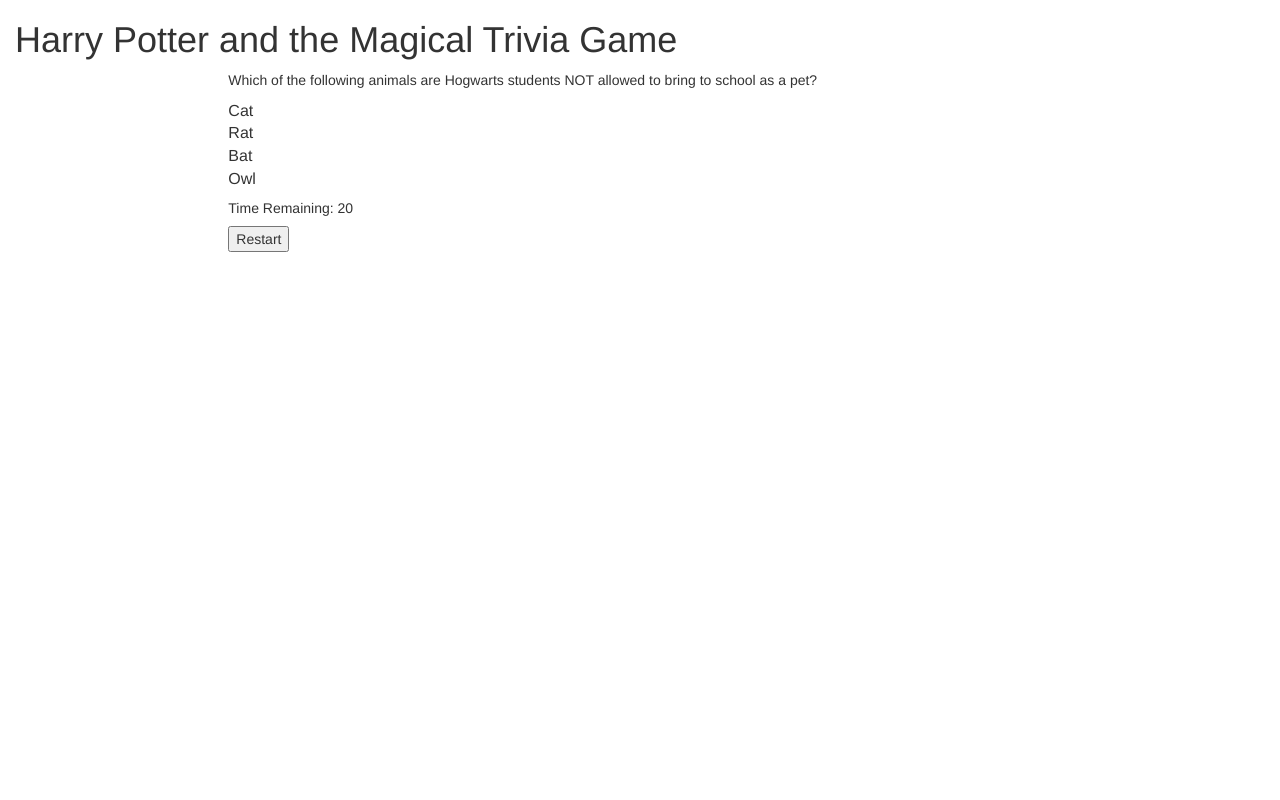
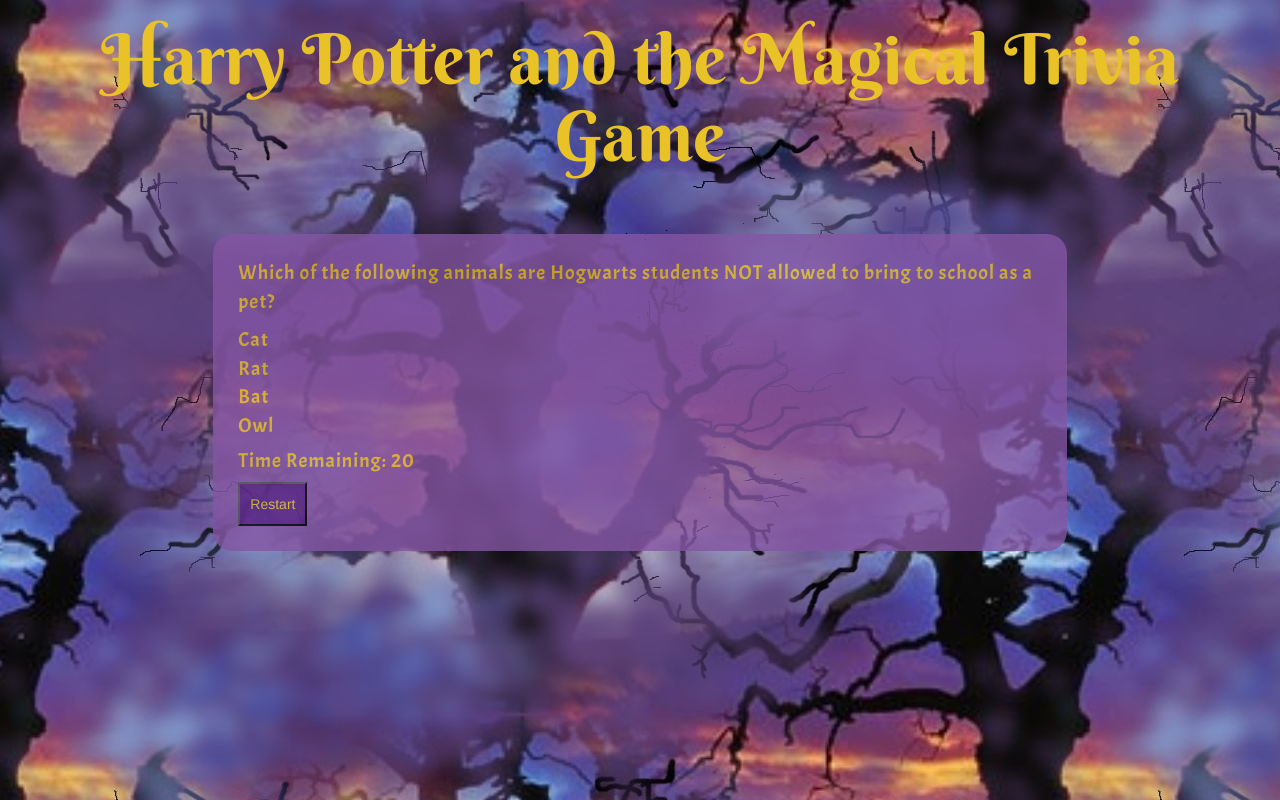
Before and after one commit to MarloBennett/TriviaGame, a PHP site: page / in a window 1280 px wide. Run offline with PHP 8.4, Linux system fonts and the light colour scheme.

Commit message:
updated js, html, and css

```diff
--- a/assets/css/style.css
+++ b/assets/css/style.css
@@ -1,3 +1,30 @@
-li {
-	font-size: 16px;
+body {
+	background-image: url("../images/spooky-tree-background.jpg ");
+	color: rgb(232, 194, 39);
 }
+
+h1 {
+	font-family: 'Berkshire Swash', cursive;
+	text-align: center;
+	font-size: 70px;
+
+}
+
+li, p, h4, h5 {
+	font-size: 20px;
+	font-family: 'Acme', sans-serif;
+	letter-spacing: 1px;
+}
+
+.main {
+	background-color: rgb(132, 85, 163); opacity: 0.8;
+	padding: 25px;
+	border-radius: 20px;
+	margin-top: 50px;
+}
+
+button {
+	background-color: rgb(88, 29, 128);
+	padding: 10px;
+
+}
--- a/home.html
+++ b/home.html
@@ -4,8 +4,8 @@
 	<meta charset="UTF-8">
 	<link rel="stylesheet" type="text/css" href="assets/css/reset.css">
 	<link rel="stylesheet" href="https://maxcdn.bootstrapcdn.com/bootstrap/3.3.7/css/bootstrap.min.css" integrity="sha384-BVYiiSIFeK1dGmJRAkycuHAHRg32OmUcww7on3RYdg4Va+PmSTsz/K68vbdEjh4u" crossorigin="anonymous">
+	<link href="https://fonts.googleapis.com/css?family=Acme|Berkshire+Swash" rel="stylesheet">
 	<link rel="stylesheet" type="text/css" href="assets/css/style.css">
-	<script type="text/javascript" src="https://code.jquery.com/jquery-2.2.0.min.js"></script>
 
 	<title>Harry Potter Trivia Game</title>
 </head>
@@ -24,7 +24,7 @@
 	<div class="col-md-2">
 	</div>
 
-	<div class="col-md-8">
+	<div class="col-md-8 main">
 		<div id="game">
 		</div>
 
@@ -46,6 +46,7 @@
 
 </div>
 
+<script type="text/javascript" src="https://code.jquery.com/jquery-2.2.0.min.js"></script>
 <script src="assets/javascript/app.js"></script>
 
 </body>
```
Also changed, not shown: assets/images/spooky-tree-background.jpg (added).
